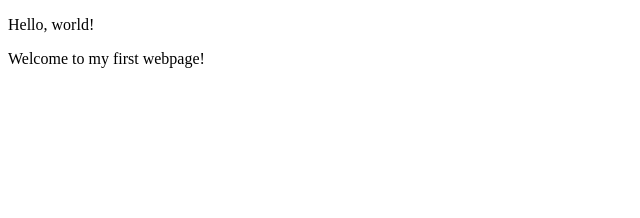
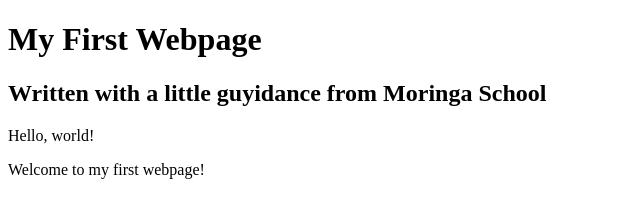
Before and after one commit to eddyyonnie/my-first-website, a plain HTML site: page my-first-webpage.html in a window 1280 px wide. Shown: the whole page, without its empty margins (0-640 px from the left). Drawn offline with Linux system fonts and the light colour scheme.

Commit message:
Add header block elements

```diff
--- a/my-first-webpage.html
+++ b/my-first-webpage.html
@@ -4,6 +4,8 @@
     <title>My first webpage</title>
   </head>
   <body>
+    <h1>My First Webpage</h1>
+    <h2>Written with a little guyidance from Moringa School</h2>
     <p>Hello, world!</p>
     <p>Welcome to my first webpage!</p>
   </body>
```
